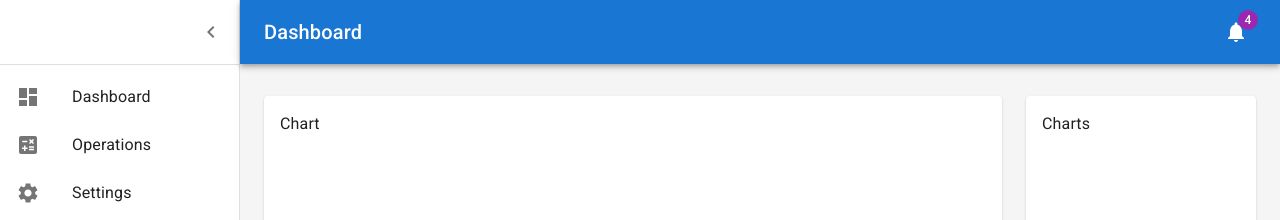
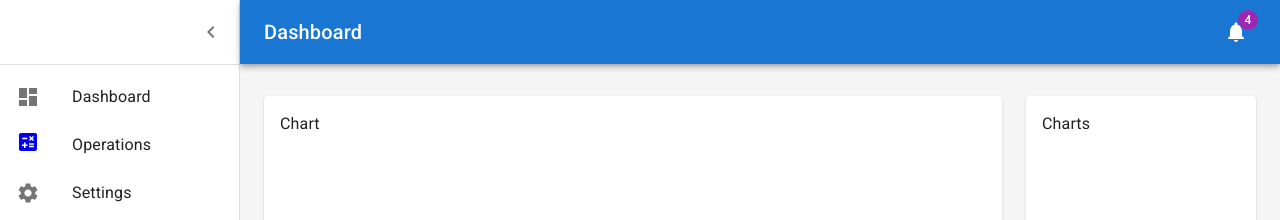
Before and after one commit to sousacaio/wit-reactjschallenge, a React (Create React App) app: page / in a window 1280 px wide. Shown: the top 220 px of the page. Built offline with nearby package versions, Linux system fonts and the light colour scheme.

Commit message:
feat: add operations route

```diff
--- a/src/Components/SidebarComponents.tsx
+++ b/src/Components/SidebarComponents.tsx
@@ -2,9 +2,9 @@
 import ListItemIcon from '@mui/material/ListItemIcon';
 import ListItemText from '@mui/material/ListItemText';
 import DashboardIcon from '@mui/icons-material/Dashboard';
-import PeopleIcon from '@mui/icons-material/People';
 import CalculateIcon from '@mui/icons-material/Calculate';
 import SettingsIcon from '@mui/icons-material/Settings';
+import { Link } from 'react-router-dom';
 
 export const mainListItems = (
     <div>
@@ -16,7 +16,9 @@
         </ListItem>
         <ListItem button>
             <ListItemIcon>
-                <CalculateIcon />
+                <Link to="/operations">
+                    <CalculateIcon />
+                </Link>
             </ListItemIcon>
             <ListItemText primary="Operations" />
         </ListItem>
--- a/src/index.tsx
+++ b/src/index.tsx
@@ -2,15 +2,16 @@
 import ReactDOM from 'react-dom';
 import App from './App';
 import reportWebVitals from './reportWebVitals';
+import { BrowserRouter, Route, Routes } from "react-router-dom";
 
 ReactDOM.render(
   <React.StrictMode>
-    <App />
+    <BrowserRouter>
+      <Routes>
+        <Route path="/" element={<App />} />
+      </Routes>
+    </BrowserRouter>
   </React.StrictMode>,
   document.getElementById('root')
 );
-
-// If you want to start measuring performance in your app, pass a function
-// to log results (for example: reportWebVitals(console.log))
-// or send to an analytics endpoint. Learn more: https://bit.ly/CRA-vitals
 reportWebVitals();
```
